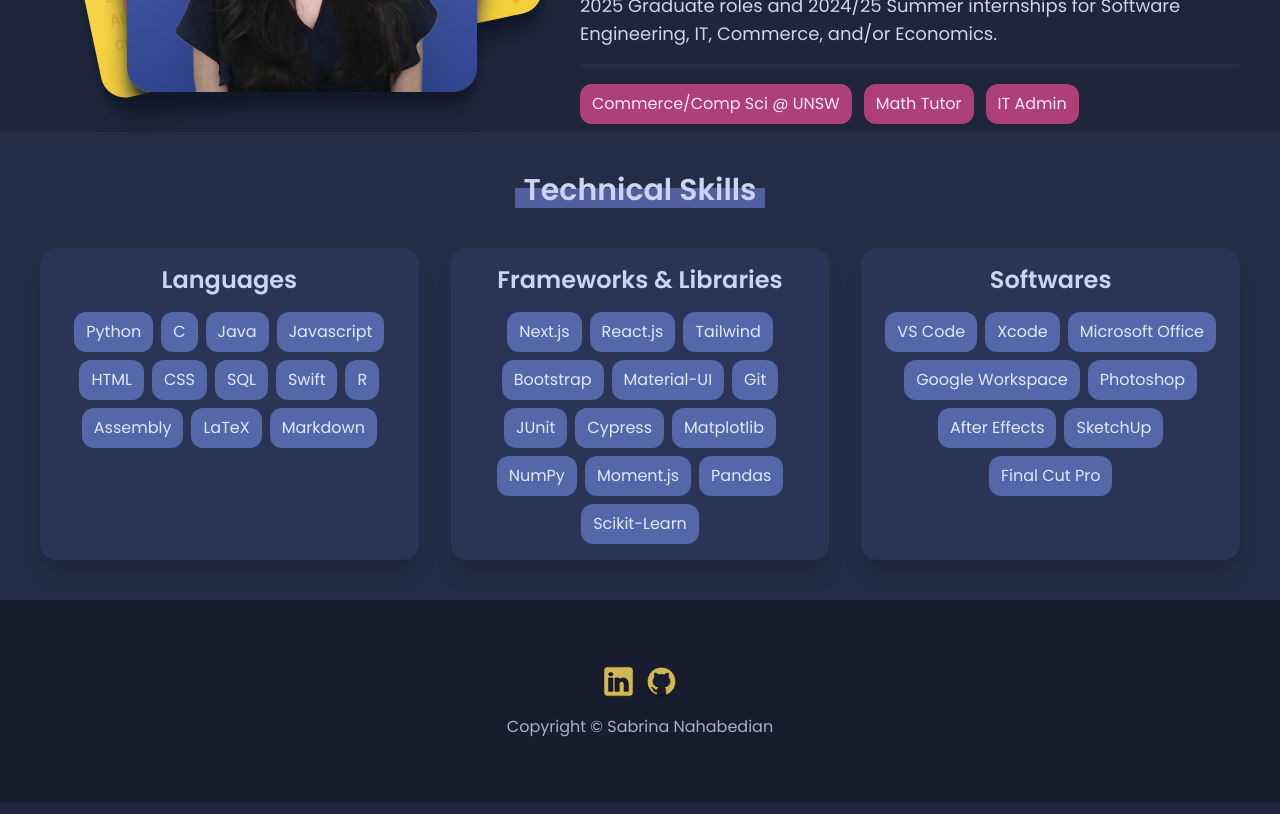
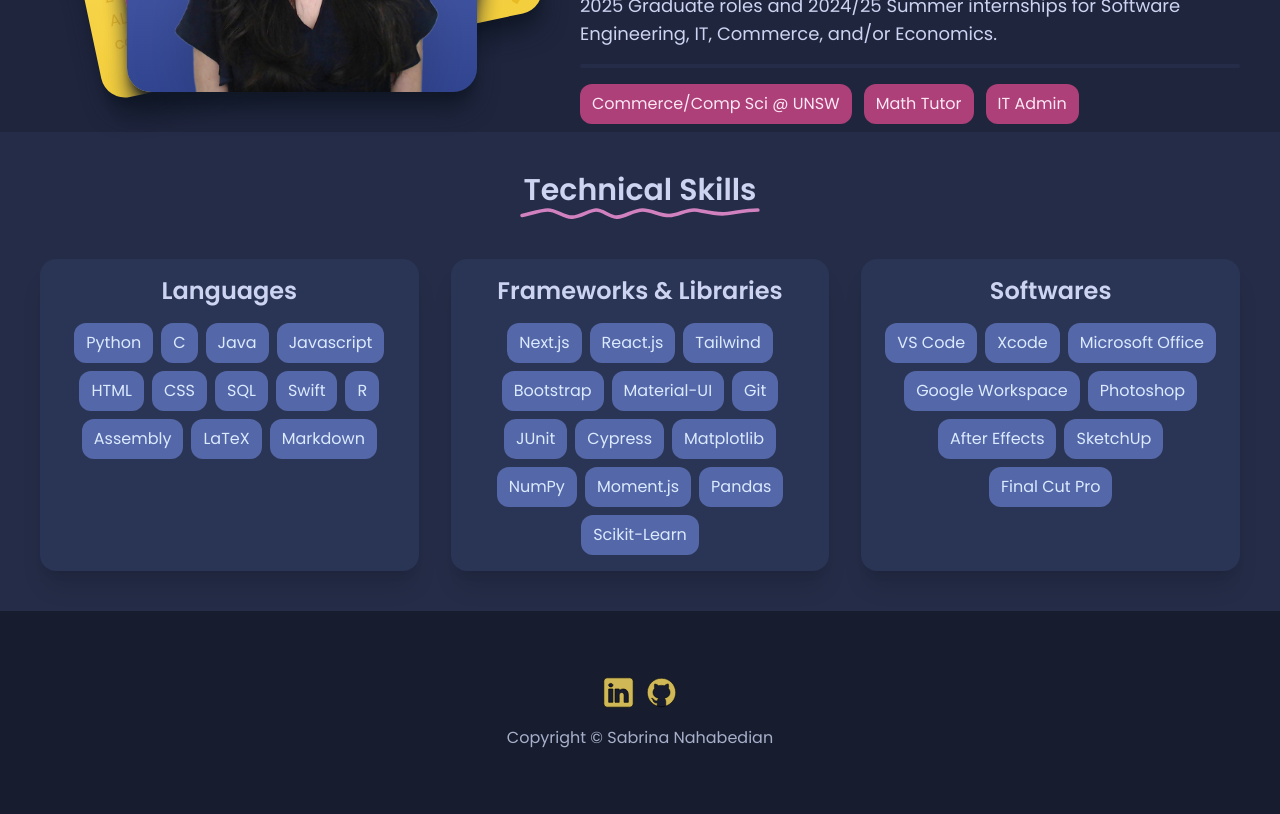
Before and after one commit to thewildc4rd/portfolio, a Next.js app: page / in a window 1280 px wide. Shown: the part 1260-2074 px from the top of the page. Built offline with nearby package versions, Linux system fonts and the light colour scheme.

Commit message:
added transitions to technical skills

```diff
--- a/app/globals.css
+++ b/app/globals.css
@@ -174,6 +174,12 @@ nav {
   transition: stroke-dashoffset 1.5s cubic-bezier(0, .8, .27, 1) 1.25s;
 }
 
+.wave {
+  stroke-dasharray: 750;
+  stroke-dashoffset: 750;
+  transition: stroke-dashoffset 2s cubic-bezier(0, .8, .27, 1) 1.25s;
+}
+
 @keyframes draw {
   to {
     stroke-dashoffset: 0;
--- a/components/HomeAboutMe.js
+++ b/components/HomeAboutMe.js
@@ -4,7 +4,10 @@ import AboutMePhoto from './AboutMePhoto';
 
 const HomeAboutMe = (props) => {
   return (
-    <div className='h-[70svh] w-screen flex flex-row justify-center items-start px-10 py-14 gap-10 bg-space-cadet-dark'>
+    <div
+      id='home-about-me'
+      className='h-[70svh] w-screen flex flex-row justify-center items-start px-10 py-14 gap-10 bg-space-cadet-dark'
+    >
       <AboutMePhoto />
       <HomeAboutText />
     </div>
--- a/components/HomeSkills.js
+++ b/components/HomeSkills.js
@@ -1,5 +1,10 @@
+'use client';
+
 import React from 'react';
 import SkillsCard from './SkillsCard';
+import { useRef } from 'react';
+import { useInView } from 'framer-motion';
+import WaveDoodle from './WaveDoodle';
 
 const HomeSkills = (props) => {
   const languages = [
@@ -44,14 +49,20 @@ const HomeSkills = (props) => {
     'Final Cut Pro',
   ];
 
+  const ref = useRef(null);
+  const isInView = useInView(ref, { once: true });
+
   return (
-    <div className='h-fit w-screen flex flex-col justify-center items-center px-10 py-10 gap-10 bg-space-cadet-light relative'>
+    <div
+      ref={ref}
+      className='h-fit w-screen flex flex-col justify-center items-center px-10 py-10 bg-space-cadet-light relative'
+    >
       <h2 className='text-3xl font-semibold z-10'>Technical Skills</h2>
-      <div className='w-[250px] h-[20px] bg-glaucous bg-opacity-65 absolute top-14 z-0' />
-      <div className='w-full h-full flex flex-row gap-8'>
+      <WaveDoodle offset={isInView ? 0 : 750} />
+      <div className='w-full h-full flex flex-row gap-8 mt-10'>
         <SkillsCard heading={'Languages'} skills={languages} />
-        <SkillsCard heading={'Frameworks & Libraries'} skills={frameworks} />
-        <SkillsCard heading={'Softwares'} skills={softwares} />
+        <SkillsCard heading={'Frameworks & Libraries'} skills={frameworks} delay={'0.25s'} />
+        <SkillsCard heading={'Softwares'} skills={softwares} delay={'0.5s'} />
       </div>
     </div>
   );
--- a/components/HomeSky.js
+++ b/components/HomeSky.js
@@ -61,8 +61,8 @@ const HomeSky = (props) => {
         id='down-arrow'
         onClick={() =>
           document
-            .getElementById('home-overview')
-            .scrollIntoView({ behavior: 'smooth', block: 'start' })
+            .getElementById('home-about-me')
+            .scrollIntoView({ behavior: 'smooth', block: 'center' })
         }
       />
     </div>
--- a/components/SkillsCard.js
+++ b/components/SkillsCard.js
@@ -1,20 +1,39 @@
+'use client';
+
 import React from 'react';
+import { useRef } from 'react';
+import { useInView } from 'framer-motion';
 
-const SkillsCard = ({ heading, skills }) => {
+const SkillsCard = ({ heading, skills, delay }) => {
+  const ref = useRef(null);
+  const isInView = useInView(ref, { once: true });
+
   return (
-    <div className='flex-1 flex flex-col items-center justify-start p-4 bg-glaucous bg-opacity-10 rounded-2xl shadow-xl'>
+    <div className='flex-1 hover:-translate-y-4 transition-all'>
+      <div
+        ref={ref}
+        className={
+          'flex flex-col items-center justify-start p-4 bg-glaucous bg-opacity-10 rounded-2xl shadow-xl transition-all h-full'
+        }
+        style={{
+          opacity: isInView ? 100 : 0,
+          transform: isInView ? 'translate(0px, 0px)' : 'translate(0px, 384px)',
+          transition: `all 1s cubic-bezier(0,.8,.21,1) ${delay ? delay : '0s'}`,
+        }}
+      >
         <h3 className='text-2xl font-semibold text-lavender mb-4'>{heading}</h3>
         <div className='flex flex-row flex-wrap gap-2 justify-center'>
           {skills.map((item, idx) => (
             <div
               key={idx}
-            className='py-2 px-3 bg-glaucous bg-opacity-70 text-blue-100 rounded-xl w-fit hover:scale-105 hover:bg-opacity-80 transition-all text-center'
+              className='py-2 px-3 bg-glaucous bg-opacity-70 text-blue-100 rounded-xl w-fit hover:scale-105 transition-all text-center hover:bg-sky-magenta hover:bg-opacity-80'
             >
               {item}
             </div>
           ))}
         </div>
       </div>
+    </div>
   );
 };
 
--- /dev/null
+++ b/components/WaveDoodle.js
@@ -0,0 +1,19 @@
+import React from 'react';
+
+const WaveDoodle = ({ offset }) => {
+  return (
+    <svg viewBox='0 0 718 33' xmlns='http://www.w3.org/2000/svg' className='w-[240px]'>
+      <path
+        className='wave'
+        d='M6 22.5C29 17.5 62.2 6 83 6C109 6 129.5 27.5 155 27.5C180.5 27.5 206.5 6 228 6C249.5 6 266.5 27.5 289.5 27.5C312.5 27.5 340 6 367 6C394 6 417 22.5 445.5 22.5C474 22.5 491.5 6 521.5 6C537.5 6 567.5 17.5 606 17.5C629 17.5 673.5 6 712 6'
+        fill='none'
+        stroke='#D181BF'
+        stroke-width='11'
+        stroke-linecap='round'
+        style={{ strokeDashoffset: offset }}
+      />
+    </svg>
+  );
+};
+
+export default WaveDoodle;
```
Lines whose indentation alone changed are shown as unchanged.
